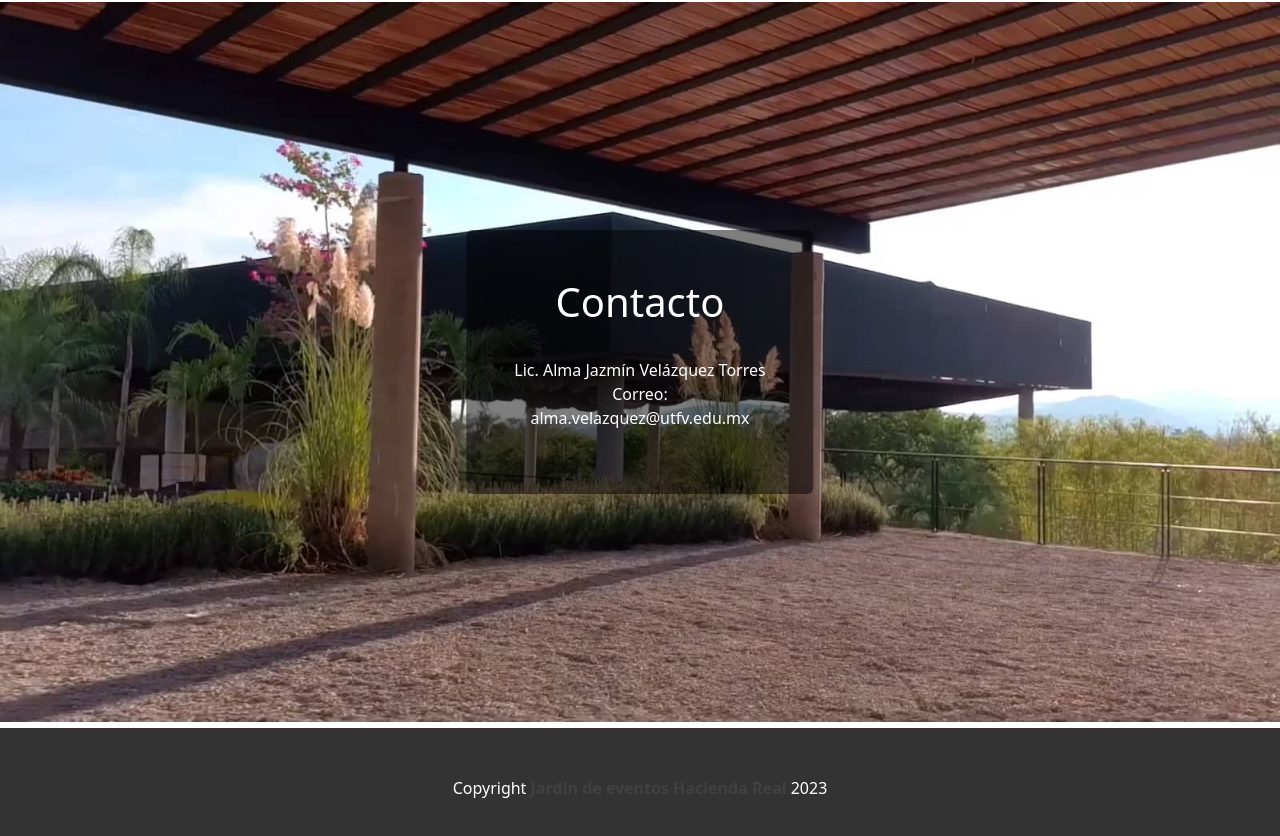
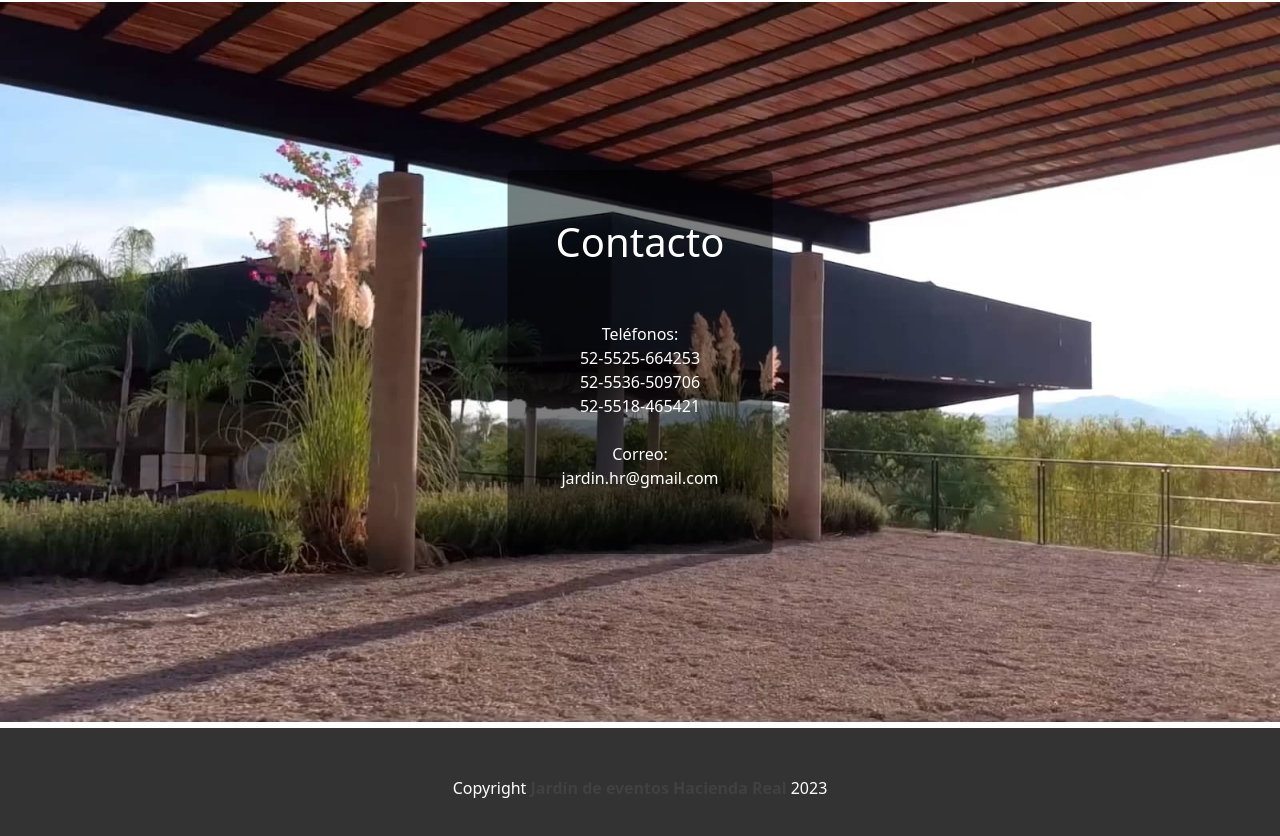
Before and after one commit to hackuna885/haciendareal, a plain HTML site: page desayunos.html in a window 1280 px wide. Shown: the part 2834-3670 px from the top of the page. Drawn offline with Linux system fonts and the light colour scheme.

Commit message:
05032023

```diff
--- a/desayunos.html
+++ b/desayunos.html
@@ -178,11 +178,18 @@
                         <div class="p-5 rounded" style="background-color: rgba(0, 0, 0, .5); color: #fff;">
                             <h1>Contacto</h1>
                             <br>
-                            <p style="color: #fff;">Lic. Alma Jazmín Velázquez Torres
+                            <p style="color: #fff;">
+                                <br>
+                                Teléfonos:
+                                <br>
+                                    52-5525-664253<br>
+                                    52-5536-509706<br>
+                                    52-5518-465421<br>
+                                </ul>
                                 <br>
                                 Correo:
-                                <br>
-                                alma.velazquez@utfv.edu.mx
+                                </br>
+                                jardin.hr@gmail.com
                             </p>
                         </div>
                     </div>
```
Also changed, not shown: guisado.html (+10 -3 lines), index.html (+10 -3 lines), parrillada.html (+10 -3 lines), tresTiempos.html (+10 -3 lines), trompo.html (+10 -3 lines).
